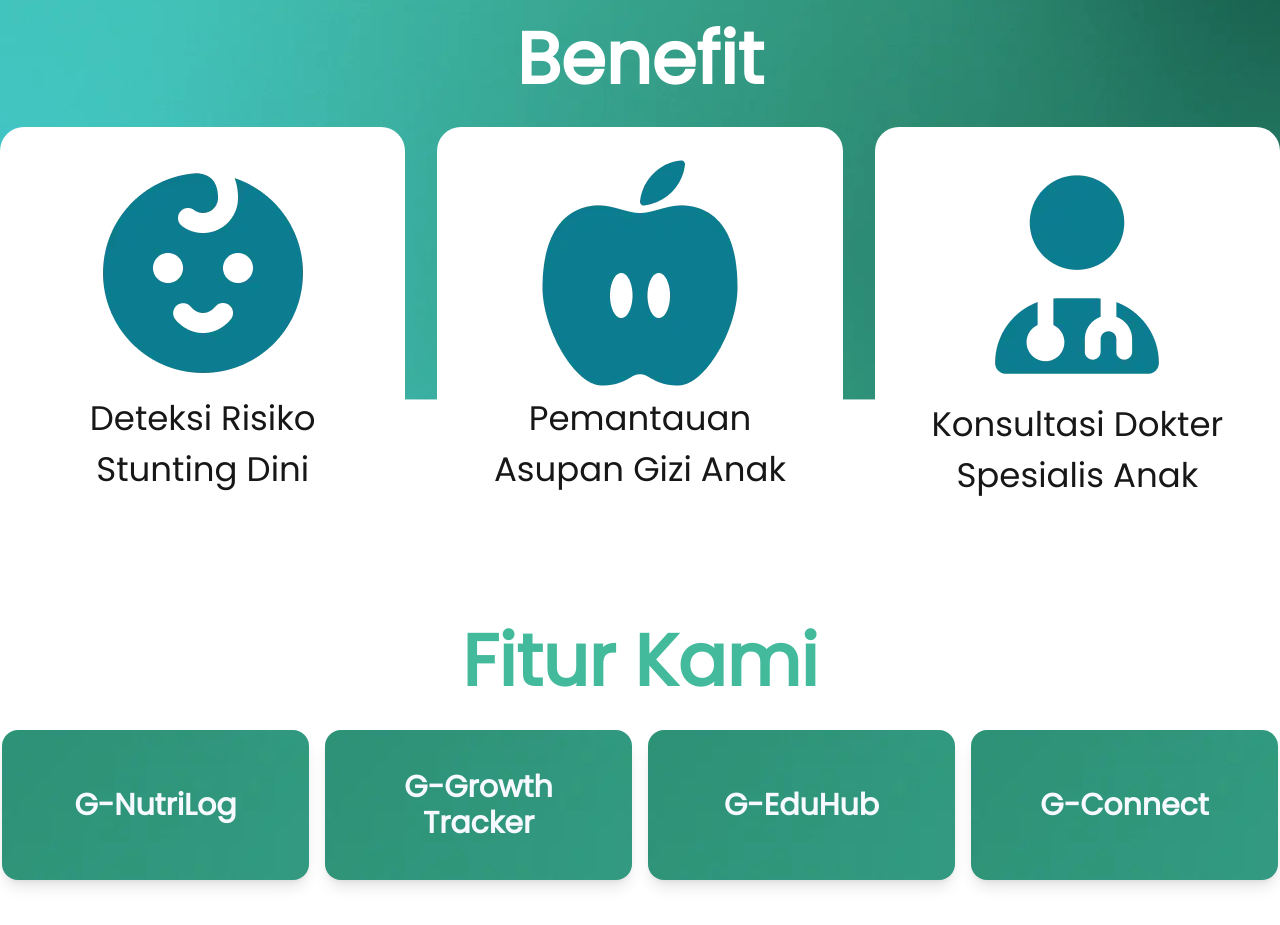
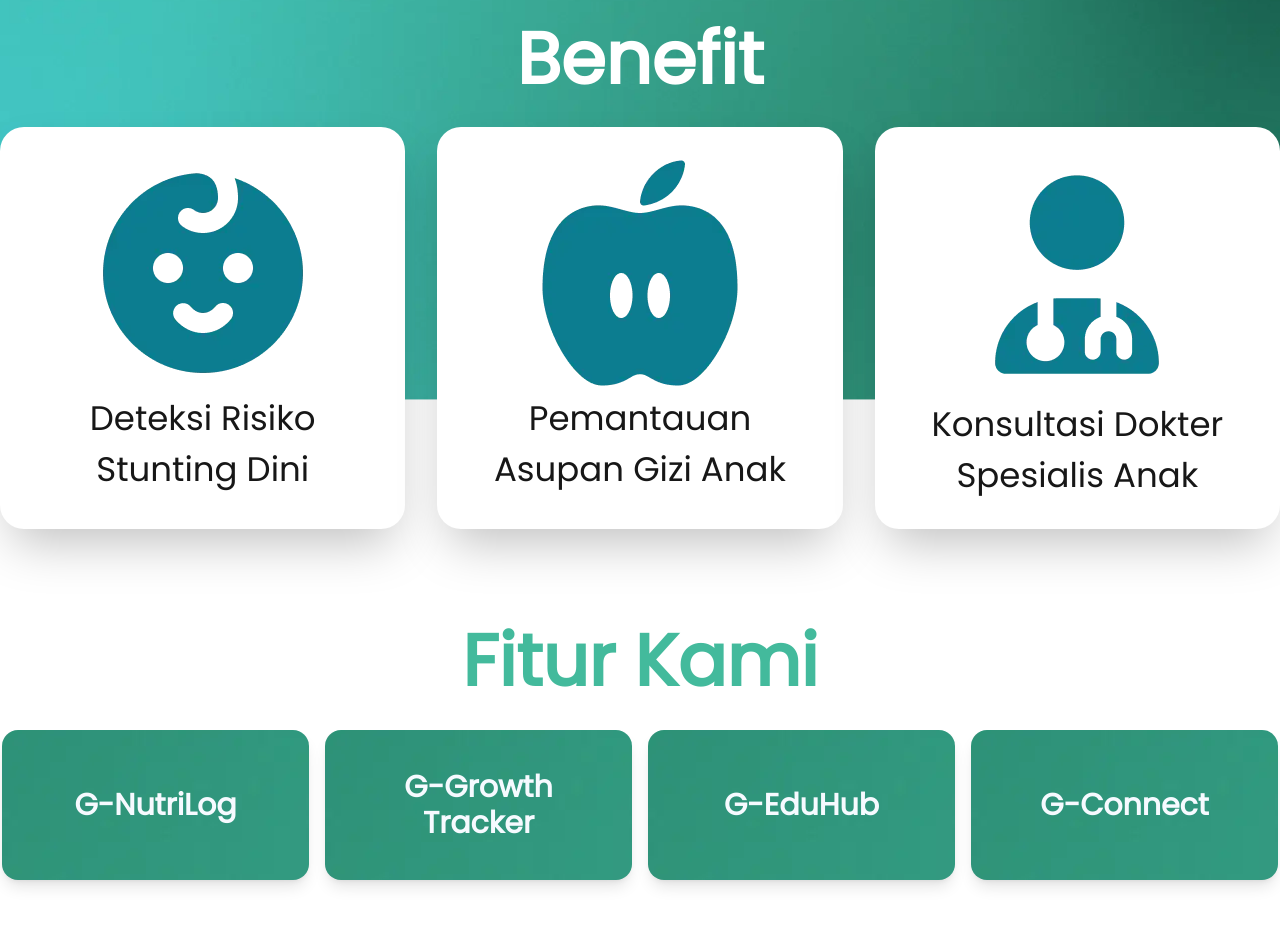
Before and after one commit to Arch-Ren/Intern-BCC, a Next.js app: page / in a window 1280 px wide. Shown: the part 1040-1965 px from the top of the page. Built offline with nearby package versions, Linux system fonts and the light colour scheme.

Commit message:
style(benefit)
typo

```diff
--- a/src/components/BenefitCard.tsx
+++ b/src/components/BenefitCard.tsx
@@ -9,7 +9,7 @@ interface benefitCardProps {
 
 export default function BenefitCard({gambar, benefit} : benefitCardProps) {
     return (
-        <div className="bg-white rounded-3xl justify-items-center content-center w-[417px] h-[402px] shadow-2xl/40">
+        <div className="bg-white rounded-3xl justify-items-center content-center w-[417px] h-[402px] shadow-2xl">
             <img src={gambar} alt={benefit} className="scale-80"></img>
             <h3 className="w-[357px] h-[110px] text-[34px] text-center">{benefit}</h3>
         </div>
```
